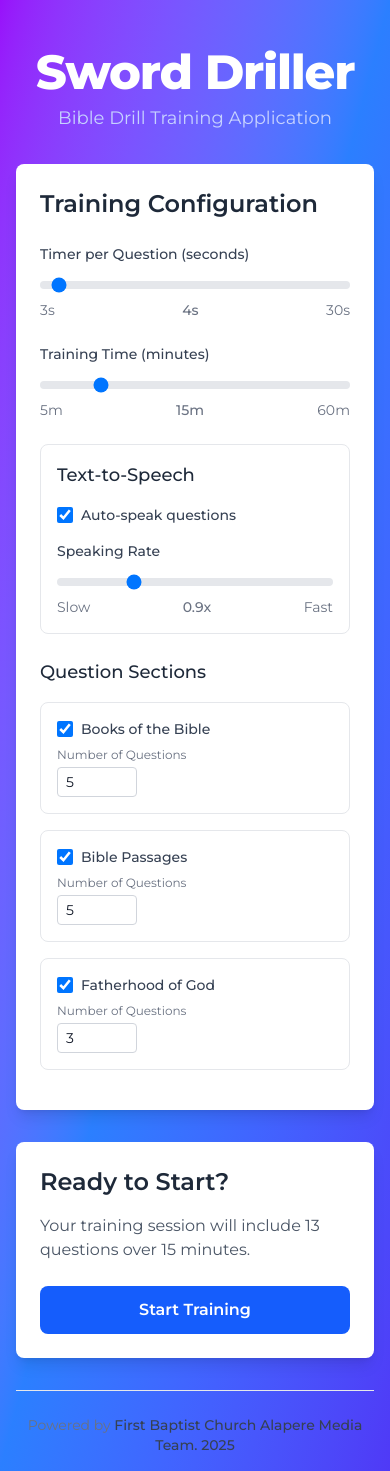
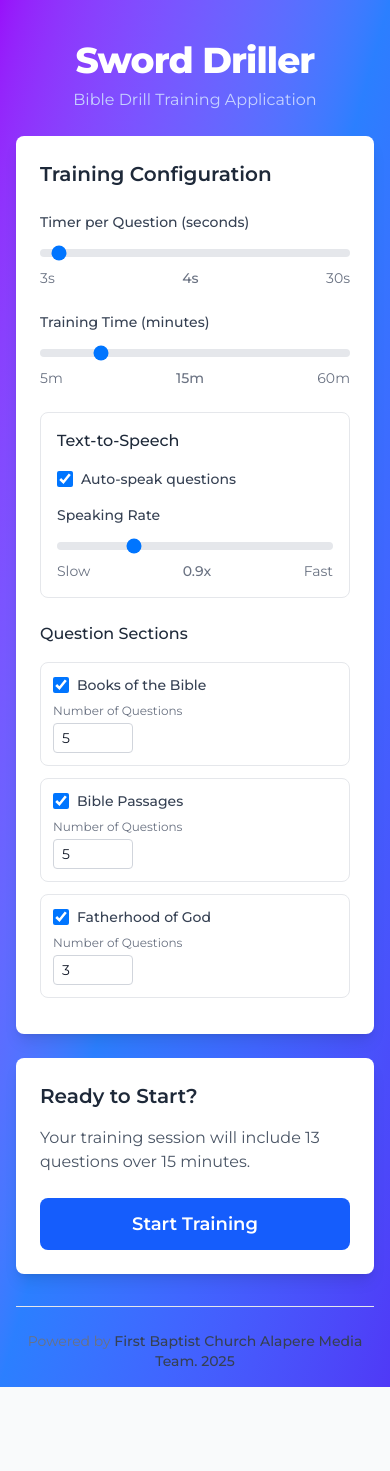
Before and after one commit to zt4ff/sword-driller, a Next.js app: page / in a window 390 px wide. After the commit the page ends 1387 px from the top, so only its background shows below. Built offline with nearby package versions, Linux system fonts and the light colour scheme.

Commit message:
refactor: mobile responsiveness

```diff
--- a/src/app/page.tsx
+++ b/src/app/page.tsx
@@ -268,13 +268,13 @@ export default function Home() {
     questions.length > 0 ? (questionIndex / questions.length) * 100 : 0;
 
   return (
-    <div className="min-h-screen bg-gradient-to-br from-purple-600 via-blue-500 to-indigo-600 dark:from-gray-800 dark:via-gray-900 dark:to-black p-4 flex flex-col font-sans">
+    <div className="min-h-screen bg-gradient-to-br from-purple-600 via-blue-500 to-indigo-600 dark:from-gray-800 dark:via-gray-900 dark:to-black p-4 sm:p-6 flex flex-col font-sans">
       <div className="max-w-5xl w-full mx-auto flex-grow">
-        <header className="text-center my-8">
-          <h1 className="text-5xl md:text-6xl font-extrabold text-white tracking-tight mb-2">
+        <header className="text-center my-6 sm:my-8">
+          <h1 className="text-4xl sm:text-5xl md:text-6xl font-extrabold text-white tracking-tight mb-2">
             Sword Driller
           </h1>
-          <p className="text-indigo-200 dark:text-gray-300 text-lg">
+          <p className="text-base sm:text-lg text-indigo-200 dark:text-gray-300">
             Bible Drill Training Application
           </p>
           {!isSupported && (
@@ -287,10 +287,10 @@ export default function Home() {
         </header>
 
         {!isTraining ? (
-          <div className="grid md:grid-cols-2 gap-8">
+          <div className="grid md:grid-cols-2 gap-6 sm:gap-8">
             <ConfigPanel config={config} onConfigChange={setConfig} />
             <div className="bg-white dark:bg-gray-800 rounded-lg shadow-lg p-6">
-              <h2 className="text-2xl font-semibold mb-4 text-gray-800 dark:text-white">
+              <h2 className="text-xl sm:text-2xl font-semibold mb-4 text-gray-800 dark:text-white">
                 Ready to Start?
               </h2>
               <p className="text-gray-600 dark:text-gray-300 mb-6">
@@ -300,7 +300,7 @@ export default function Home() {
               </p>
               <button
                 onClick={startTraining}
-                className="w-full bg-blue-600 hover:bg-blue-700 text-white font-semibold py-3 px-6 rounded-lg transition-colors"
+                className="w-full bg-blue-600 hover:bg-blue-700 text-white font-semibold py-3 px-6 rounded-lg transition-colors text-lg"
               >
                 Start Training
               </button>
@@ -314,7 +314,7 @@ export default function Home() {
             </div>
           </div>
         ) : (
-          <div className="space-y-6">
+          <div className="space-y-4 sm:space-y-6">
             <ProgressBar current={questionIndex + 1} total={questions.length} />
 
             <div className="flex flex-col items-center gap-4">
--- a/src/components/ConfigPanel.tsx
+++ b/src/components/ConfigPanel.tsx
@@ -66,7 +66,7 @@ export function ConfigPanel({ config, onConfigChange }: ConfigPanelProps) {
 
   return (
     <div className="bg-white dark:bg-gray-800 rounded-lg shadow-lg p-6">
-      <h2 className="text-2xl font-semibold mb-6 text-gray-800 dark:text-white">
+      <h2 className="text-xl sm:text-2xl font-semibold mb-6 text-gray-800 dark:text-white">
         Training Configuration
       </h2>
 
@@ -112,7 +112,7 @@ export function ConfigPanel({ config, onConfigChange }: ConfigPanelProps) {
 
       {/* Text-to-Speech Settings */}
       <div className="mb-6 p-4 border border-gray-200 dark:border-gray-600 rounded-lg">
-        <h3 className="text-lg font-medium text-gray-800 dark:text-white mb-4">
+        <h3 className="text-base sm:text-lg font-medium text-gray-800 dark:text-white mb-4">
           Text-to-Speech
         </h3>
 
@@ -155,7 +155,7 @@ export function ConfigPanel({ config, onConfigChange }: ConfigPanelProps) {
 
       {/* Sections */}
       <div>
-        <h3 className="text-lg font-medium text-gray-800 dark:text-white mb-4">
+        <h3 className="text-base sm:text-lg font-medium text-gray-800 dark:text-white mb-4">
           Question Sections
         </h3>
 
@@ -166,7 +166,7 @@ export function ConfigPanel({ config, onConfigChange }: ConfigPanelProps) {
           return (
             <div
               key={type}
-              className="mb-4 p-4 border border-gray-200 dark:border-gray-600 rounded-lg"
+              className="mb-3 p-3 sm:p-4 border border-gray-200 dark:border-gray-600 rounded-lg"
             >
               <div className="flex items-center justify-between mb-2">
                 <label className="flex items-center">
--- a/src/components/QuestionDisplay.tsx
+++ b/src/components/QuestionDisplay.tsx
@@ -42,10 +42,10 @@ export function QuestionDisplay({
   };
 
   return (
-    <div className="bg-white dark:bg-gray-800 rounded-xl shadow-2xl p-6 md:p-8 text-center max-w-3xl mx-auto w-full">
-      <div className="mb-6">
+    <div className="bg-white dark:bg-gray-800 rounded-xl shadow-2xl p-4 sm:p-6 md:p-8 text-center max-w-3xl mx-auto w-full">
+      <div className="mb-4 sm:mb-6">
         <span
-          className={`inline-block px-4 py-1.5 rounded-full text-sm font-bold ${getQuestionTypeColor(
+          className={`inline-block px-3 py-1 sm:px-4 sm:py-1.5 rounded-full text-xs sm:text-sm font-bold ${getQuestionTypeColor(
             question.type
           )}`}
         >
@@ -53,13 +53,13 @@ export function QuestionDisplay({
         </span>
       </div>
 
-      <div className="mb-8 min-h-[120px] flex items-center justify-center">
-        <h2 className="text-3xl md:text-4xl font-bold text-gray-800 dark:text-white">
+      <div className="mb-6 sm:mb-8 min-h-[100px] sm:min-h-[120px] flex items-center justify-center">
+        <h2 className="text-2xl sm:text-3xl md:text-4xl font-bold text-gray-800 dark:text-white">
           {question.text}
         </h2>
 
         {question.reference && (
-          <p className="text-xl text-gray-500 dark:text-gray-400 italic mt-2">
+          <p className="text-lg sm:text-xl text-gray-500 dark:text-gray-400 italic mt-2">
             "{question.reference}"
           </p>
         )}
@@ -68,19 +68,19 @@ export function QuestionDisplay({
       <div className="grid grid-cols-1 md:grid-cols-2 gap-4">
         <button
           onClick={onNext}
-          className="bg-green-500 hover:bg-green-600 text-white font-bold py-6 px-6 rounded-lg text-2xl transition-transform transform hover:scale-105 shadow-lg"
+          className="bg-green-500 hover:bg-green-600 text-white font-bold py-4 sm:py-6 px-6 rounded-lg text-xl sm:text-2xl transition-transform transform hover:scale-105 shadow-lg"
         >
           Found It!
         </button>
         <button
           onClick={onSkip}
-          className="bg-red-500 hover:bg-red-600 text-white font-bold py-6 px-6 rounded-lg text-2xl transition-transform transform hover:scale-105 shadow-lg"
+          className="bg-red-500 hover:bg-red-600 text-white font-bold py-4 sm:py-6 px-6 rounded-lg text-xl sm:text-2xl transition-transform transform hover:scale-105 shadow-lg"
         >
           Skip
         </button>
       </div>
 
-      <div className="mt-8 text-sm text-gray-500 dark:text-gray-400">
+      <div className="mt-6 sm:mt-8 text-xs sm:text-sm text-gray-500 dark:text-gray-400">
         {question.type === "books" && "Find and open this book in your Bible"}
         {question.type === "passages" &&
           "Find and open this passage in your Bible"}
--- a/src/components/Timer.tsx
+++ b/src/components/Timer.tsx
@@ -9,7 +9,7 @@ export function Timer({ timeLeft, totalTime }: TimerProps) {
   const strokeDashoffset = circumference - (percentage / 100) * circumference;
 
   return (
-    <div className="relative w-36 h-36">
+    <div className="relative w-32 h-32 sm:w-36 sm:h-36">
       <svg className="w-full h-full transform -rotate-90" viewBox="0 0 100 100">
         {/* Background circle */}
         <circle
@@ -43,7 +43,7 @@ export function Timer({ timeLeft, totalTime }: TimerProps) {
       </svg>
       <div className="absolute inset-0 flex items-center justify-center">
         <span
-          className={`text-4xl font-bold text-white drop-shadow-lg ${
+          className={`text-3xl sm:text-4xl font-bold text-white drop-shadow-lg ${
             timeLeft <= 5 ? "animate-pulse" : ""
           }`}
         >
```
